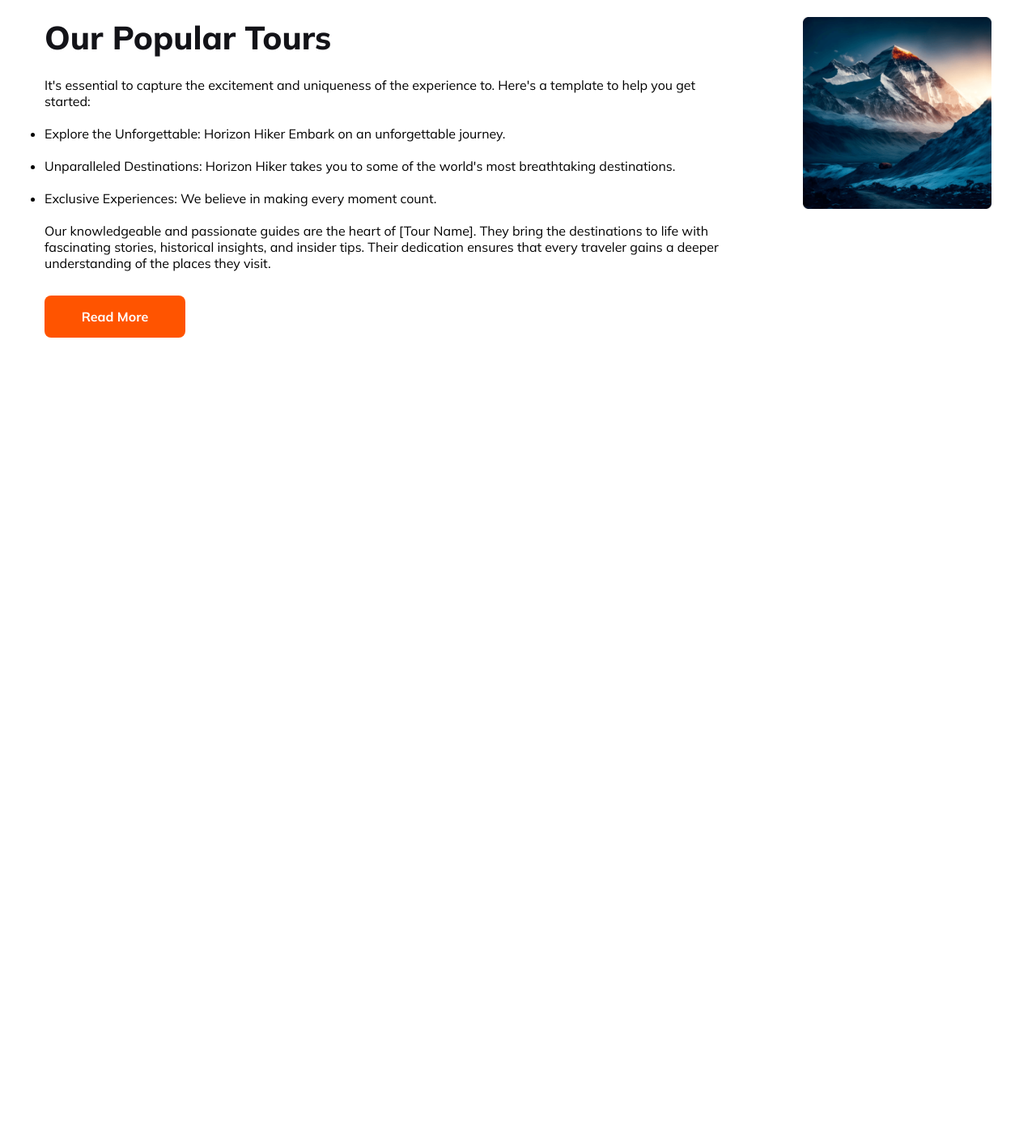
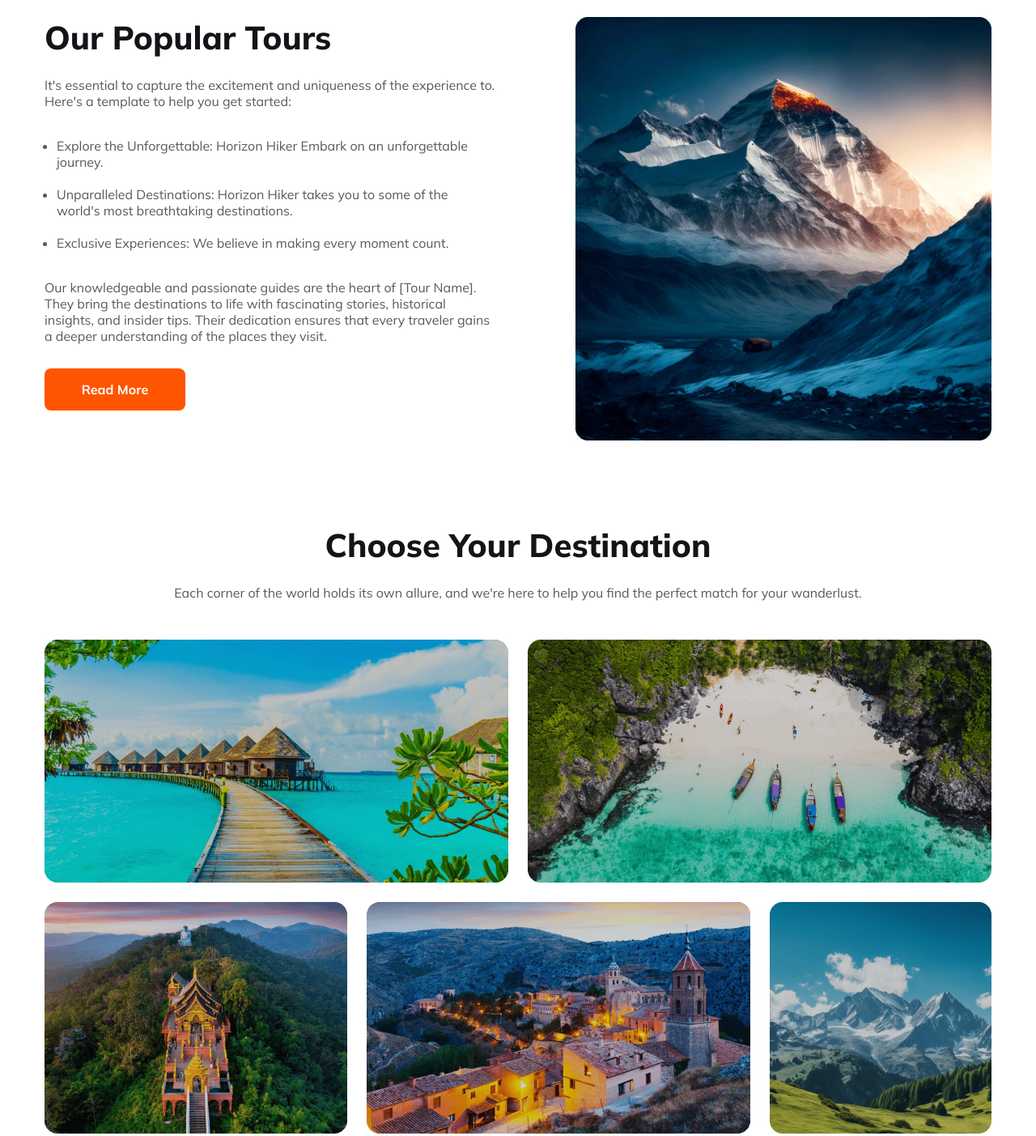
Before and after one commit to Arafat1652/second-b9a2-repo, a plain HTML site: page index.html in a window 1280 px wide. Shown: the part 760-2163 px from the top of the page at 81% size. Before the commit the page ends 1177 px from the top, so only its background shows below. Drawn offline with Linux system fonts and the light colour scheme.

Commit message:
choose section done with responsive

```diff
--- a/index.html
+++ b/index.html
@@ -51,10 +51,10 @@
         <section>
             <div class="popular-container">
                 <div class="popular-text">
-                    <h3 class="primary-heading">Our Popular Tours</h3>
+                    <h3 class="popular-heading">Our Popular Tours</h3>
                     <p class="popular-description">
                     It's essential to capture the excitement and uniqueness of the experience to. Here's a template to help you get started:  <br>
-<ul class="example-text">
+                    <ul class="example-text popular-description">
 
                     <br><li>Explore the Unforgettable: Horizon Hiker
                     Embark on an unforgettable journey.</li>
@@ -64,18 +64,45 @@
                     <li>Exclusive Experiences: We believe in making every moment count.</li>
                     </ul>
                     <br>
-<p class="popular-bottm-text">
+                    <p class="popular-bottm-text popular-description">
                         Our knowledgeable and passionate guides are the heart of [Tour Name]. They bring the destinations to life with fascinating stories, historical insights, and insider tips. Their dedication ensures that every traveler gains a deeper understanding of the places they visit.
                     </p>
                     </p>
                     <input class="btn-primary" type="submit" value="Read More">
                 </div>
                     <div>
-    <img  class="popular-img" src="./Images/Rectangle 4.png" alt="">
+                        <img width="100%" class="popular-img" src="./Images/Rectangle 4.png" alt="">
                     </div>
             </div>
         </section>
-
+<!-- popular section end -->
+<!-- choose you destination section start -->
+    <div class="choose-text">
+    <h3 class="choose-title">Choose Your Destination</h3>
+    <p class="choose-description">Each corner of the world holds its own allure, and we're here to help you find the perfect match for your wanderlust.</p>
+    </div>
+        <section>
+           <div class="choose-img-container">
+            <div class="maldives">
+                <img src="./Images/Rectangle 5.png" alt="">
+                <img src="./Images/Rectangle 8.png" alt="">
+                <!-- <img src="./Images/Rectangle 6.png" alt="">
+                <img src="./Images/Rectangle 7.png" alt="">
+                <img src="./Images/Rectangle 9.png" alt="">
+                <img src="./Images/Rectangle 11.png" alt="">
+                <img src="./Images/Rectangle 10.png" alt=""> -->
+           </div>
+           <div class="srilanka">
+                <img src="./Images/Rectangle 6.png" alt="">
+                <img src="./Images/Rectangle 7.png" alt="">
+                <img src="./Images/Rectangle 9.png" alt="">
+           </div>
+           <div class="bangladesh">
+            <img src="./Images/Rectangle 11.png" alt="">
+            <img src="./Images/Rectangle 10.png" alt="">
+           </div>
+           </div>
+        </section>
     </main>
     <!-- main section end -->
     <!-- footer section started -->
--- a/styles/responsive.css
+++ b/styles/responsive.css
@@ -13,15 +13,21 @@
     .popular-container{
         flex-direction: column;
         margin-top: 20px;
-        border: 2px solid red;
     }
     .popular-text{
+        width: 90%;
         margin-left: 24px;
     }
     .popular-description{
         margin: 0px;
     }
+    .popular-bottm-text {
+        margin-bottom: 30px;
+      }
     .popular-container,.popular-img{
         object-fit: cover;
     }
+    .maldives , .srilanka , .bangladesh{
+        flex-direction: column;
+    }
 }
--- a/styles/styles.css
+++ b/styles/styles.css
@@ -6,11 +6,6 @@
   margin: 0;
   padding: 0;
   box-sizing: border-box;
-}
-.primary-heading {
-  color: #131318;
-  font-size: 40px;
-  font-weight: 800;
 }
 /* header style */
 .header-section {
@@ -117,33 +112,88 @@
   background: #ff5400;
 }
 /* main style */
-main{
+main {
   max-width: 1170px;
   margin: 0 auto;
 }
 
 /* popular style */
-.popular-container{
-/* width:100%; */
-margin-top: 100px;
-display: flex;
-gap: 100px;
+.popular-container {
+  width: 100%;
+  margin-top: 100px;
+  display: flex;
+  gap: 100px;
 }
 
-.popular-text{
-  /* max-width: 700px; */
-/* width: 48%; */
+.popular-text {
+  max-width: 700px;
+  width: 50%;
 }
-.popular-img{
+.popular-heading {
+  margin-bottom: 24px;
+  color: #131318;
+  font-size: 40px;
+  font-weight: 800;
+}
+.popular-description {
+  color: rgba(19, 19, 24, 0.7);
+  font-size: 16px;
+  font-weight: 400;
+}
+.popular-img {
   width: 100%;
+  border: 2px soid red;
 }
-.primary-heading{
+.primary-heading {
   margin-bottom: 24px;
 }
-.example-text{
-  /* padding: 15px; */
+.example-text {
+  padding: 15px;
   /* margin-bottom: 25px; */
 }
-.popular-bottm-text{
+.popular-bottm-text {
   margin-bottom: 30px;
 }
+/* choose section */
+.choose-title{
+  margin-bottom: 24px;
+  color: #131318;
+  font-size: 40px;
+  font-weight: 800;
+  text-align: center;
+  margin-top: 100px;
+  margin-bottom: 24px;
+}
+.choose-description{
+  color: rgba(19, 19, 24, 0.7);
+  font-size: 16px;
+  font-weight: 400;
+  margin-bottom: 48px;
+  text-align: center;
+}
+.maldives{
+  display: flex;
+  gap: 24px;
+  border-radius: 16px;
+}
+.srilanka{
+  display: flex;
+  gap: 24px;
+  border-radius: 16px;
+  margin: 24px 0;
+}
+.bangladesh{
+  display: flex;
+  gap: 24px;
+  border-radius: 16px;
+  z-index:1:
+}
+/* .maldives-text{
+position:absolute;
+left: 361px;
+top: px;
+z-index: 1;
+}
+.maldives-img{
+position: relative;
+} */
```
Lines whose indentation alone changed are shown as unchanged.
